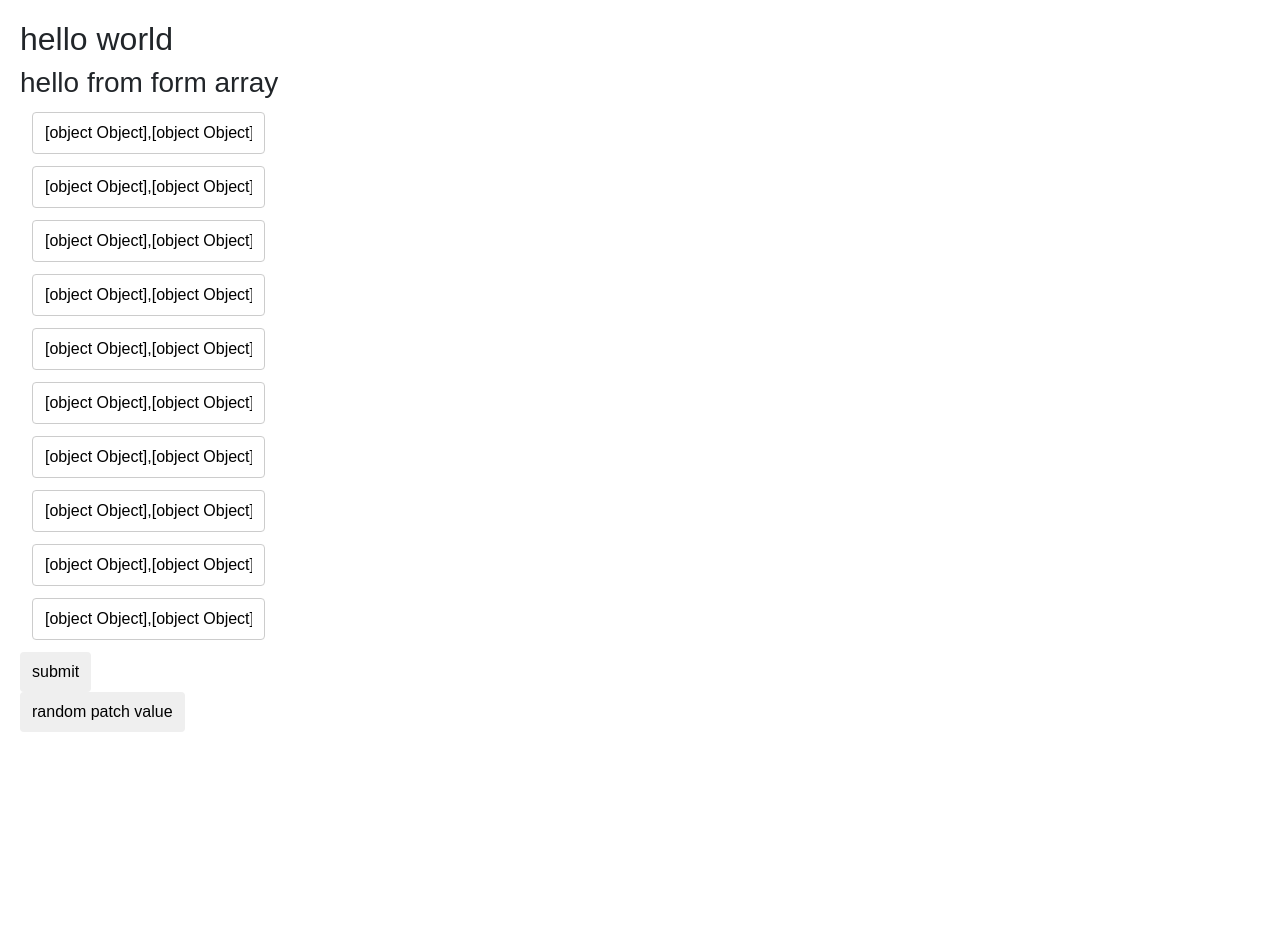
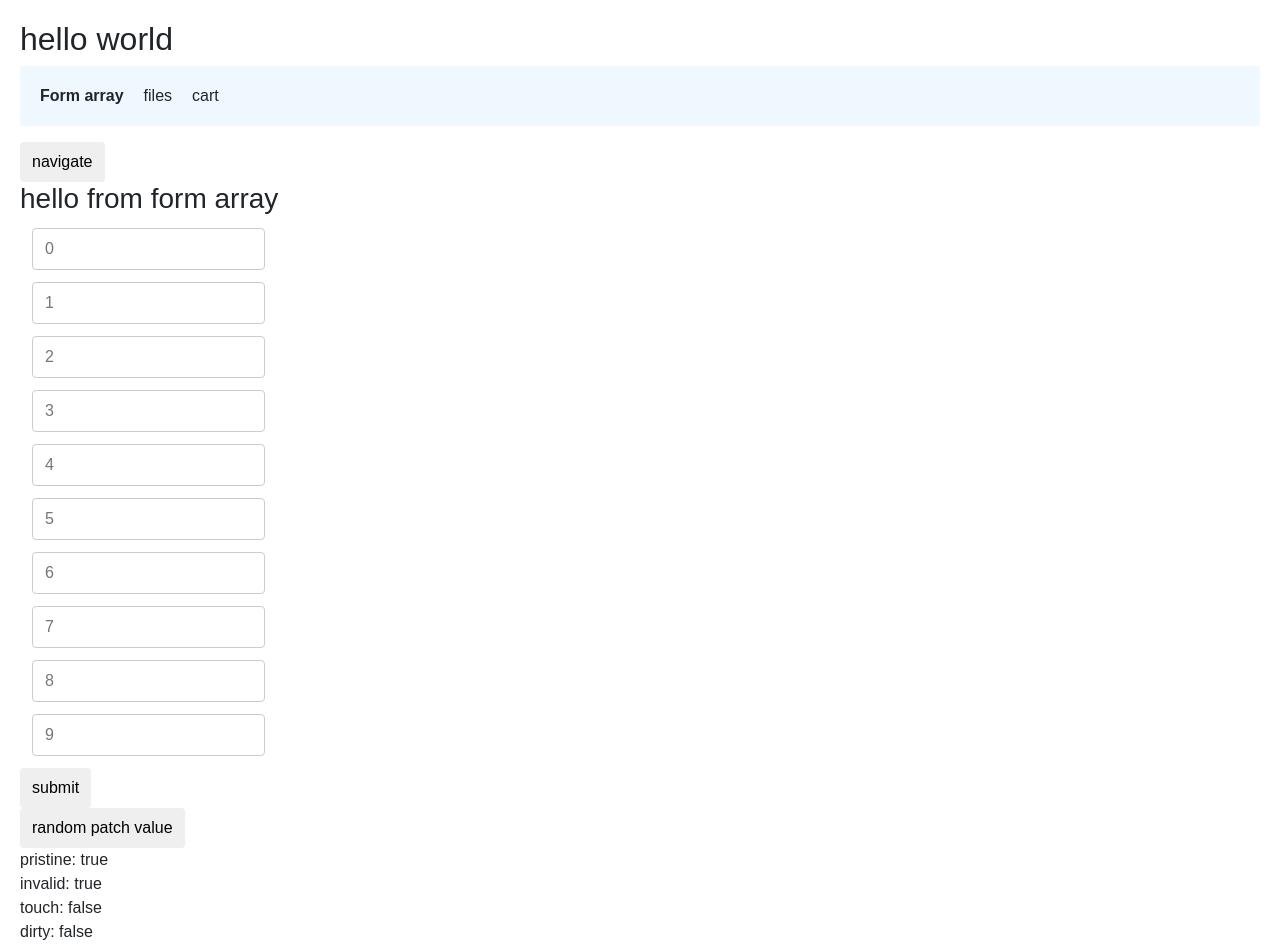
Before and after one commit to hocnguyen11092000/angular-17, an Angular app: page /form-array in a window 1280 px wide. Shown: the top 947 px of the page. Before the commit the page ends 800 px from the top, so only its background shows below. Built offline with nearby package versions, Linux system fonts and the light colour scheme.

Commit message:
add enum reset and clear errors

```diff
--- a/src/app/app.component.html
+++ b/src/app/app.component.html
@@ -1,13 +1,33 @@
 <h2>hello world</h2>
-<!-- <header>
-  <div class="header">
-    {{ cartService.quantity$$() }}
-    {{ duplicateQuantity$$() }}
-  </div>
-</header> -->
+<nav>
+  <ul>
+    <li
+      routerLink="form-array"
+      routerLinkActive="active"
+      [routerLinkActiveOptions]="{ exact: false }"
+    >
+      Form array
+    </li>
+    <li
+      routerLink="files"
+      routerLinkActive="active"
+      [routerLinkActiveOptions]="{ exact: true }"
+    >
+      files
+    </li>
+    <li
+      routerLink="cart"
+      routerLinkActive="active"
+      [routerLinkActiveOptions]="{ exact: true }"
+    >
+      cart
+    </li>
+  </ul>
+</nav>
+<button (click)="handleNavigate()">navigate</button>
 <router-outlet></router-outlet>
 
-<!-- <div>pristine: {{ someForm.pristine | json }}</div>
+<div>pristine: {{ someForm.pristine | json }}</div>
 <div>invalid: {{ someForm.invalid | json }}</div>
 <div>touch: {{ someForm.touched | json }}</div>
 <div>dirty: {{ someForm.dirty | json }}</div>
@@ -109,4 +129,7 @@
 <div style="display: flex; gap: 4px; margin-top: 8px">
   <button (click)="handleClearValidator()">clear validators</button>
   <button (click)="handleAddValidator()">add validators</button>
-</div> -->
+  <button (click)="handleResetForm()">reset form</button>
+  <button (click)="handleClearErrors()">clear errors</button>
+  <button (click)="handleMarkAsPristine()">markAsPristine</button>
+</div>
--- a/src/app/app.component.scss
+++ b/src/app/app.component.scss
@@ -17,3 +17,23 @@
   align-items: center;
   padding: 0 16px;
 }
+
+nav {
+  ul {
+    display: flex;
+    gap: 20px;
+    align-items: center;
+    height: 60px;
+    background-color: aliceblue;
+    padding: 0 20px;
+
+    li {
+      list-style: none;
+      cursor: pointer;
+    }
+  }
+}
+
+.active {
+  font-weight: bold;
+}
--- a/src/app/app.component.ts
+++ b/src/app/app.component.ts
@@ -1,7 +1,5 @@
+import { CommonModule } from '@angular/common';
 import { Component, OnInit, computed, effect, inject } from '@angular/core';
-import { CommonModule } from '@angular/common';
-import { RouterOutlet } from '@angular/router';
-import * as _ from 'lodash';
 import {
   FormArray,
   FormControl,
@@ -10,14 +8,16 @@ import {
   ReactiveFormsModule,
   Validators,
 } from '@angular/forms';
+import { ActivatedRoute, Router, RouterModule } from '@angular/router';
+import { CartService } from '../components/cart/cart.service';
+import { FormAction } from '../enums/form.enum';
 import { FormHelper } from '../helpers/form.helper';
-import { FormAction } from '../enums/form.enum';
-import { CartService } from '../components/cart/cart.service';
+import { map } from 'rxjs';
 
 @Component({
   selector: 'app-root',
   standalone: true,
-  imports: [CommonModule, RouterOutlet, ReactiveFormsModule],
+  imports: [CommonModule, ReactiveFormsModule, RouterModule],
   templateUrl: './app.component.html',
   styleUrl: './app.component.scss',
 })
@@ -42,6 +42,9 @@ export class AppComponent implements OnInit {
   };
 
   //#region inject services
+  private readonly activateRoute = inject(ActivatedRoute);
+  private readonly router = inject(Router);
+
   readonly cartService = inject(CartService);
   readonly someForm = inject(NonNullableFormBuilder).group({
     name: ['', [Validators.required]],
@@ -66,7 +69,15 @@ export class AppComponent implements OnInit {
     return this.cartService.quantity$$() * 2;
   });
 
-  ngOnInit(): void {}
+  ngOnInit(): void {
+    // this.activateRoute.queryParams.subscribe(console.log);
+    // this.router.navigate(['.'], {
+    //   queryParams: { test: 'âfafaf' },
+    //   relativeTo: this.activateRoute,
+    // });
+
+    console.log(this.someForm);
+  }
 
   //#region getter, setter
   get cartControls() {
@@ -99,6 +110,8 @@ export class AppComponent implements OnInit {
         },
       }
     );
+
+    console.log(this.someForm);
   }
 
   handleAddValidator() {
@@ -109,5 +122,29 @@ export class AppComponent implements OnInit {
       { updateValueAndValidity: true, formStatus: { markAsDirty: true } }
     );
   }
+
+  handleResetForm() {
+    FormHelper.mutateForm(this.someForm, FormAction.Reset);
+    console.log(this.someForm);
+  }
+
+  handleClearErrors() {
+    FormHelper.mutateForm(this.someForm, FormAction.ClearErrors);
+    console.log(this.someForm);
+  }
+
+  handleMarkAsPristine() {
+    FormHelper.mutateForm(this.someForm, FormAction.Pristine, undefined, {
+      updateValueAndValidity: true,
+    });
+    console.log(this.someForm);
+  }
+
+  handleNavigate() {
+    this.router.navigate(['.'], {
+      queryParams: { test: Math.random() },
+      relativeTo: this.activateRoute,
+    });
+  }
   //#endregion form handling
 }
--- a/src/app/app.routes.ts
+++ b/src/app/app.routes.ts
@@ -1,10 +1,12 @@
 import { Routes } from '@angular/router';
+import { canLeavate } from '../guards/can-deactivate.guard';
 
 export const routes: Routes = [
   {
     path: 'cart',
     loadComponent: async () =>
       (await import('../components/cart/cart.component')).CartComponent,
+    canDeactivate: [canLeavate],
   },
   {
     path: 'form-array',
--- a/src/components/cart/cart.component.ts
+++ b/src/components/cart/cart.component.ts
@@ -1,11 +1,14 @@
 import {
   ChangeDetectionStrategy,
   Component,
+  HostListener,
+  OnInit,
   inject,
   signal,
 } from '@angular/core';
 import _ from 'lodash';
 import { CartService } from './cart.service';
+import { ActivatedRoute, Router } from '@angular/router';
 
 @Component({
   selector: 'app-cart',
@@ -26,6 +29,11 @@ import { CartService } from './cart.service';
     </style>
 
     <h2>hello from cart component</h2>
+    <header>
+      <div class="header">
+        {{ cartServices.quantity$$() }}
+      </div>
+    </header>
 
     <div class="product-container">
       @for (item of products$$(); let idx = $index; track idx) {
@@ -45,7 +53,16 @@ import { CartService } from './cart.service';
   changeDetection: ChangeDetectionStrategy.OnPush,
   standalone: true,
 })
-export class CartComponent {
+export class CartComponent implements OnInit {
+  isChanged = true;
+
+  @HostListener('window:beforeunload', ['$event'])
+  doSomething(event: BeforeUnloadEvent) {
+    if (this.isChanged) {
+      event.preventDefault();
+    }
+  }
+
   //#region signals
   products$$ = signal([
     {
@@ -63,8 +80,19 @@ export class CartComponent {
   ]);
   //#endregion signals
 
+  private readonly activateRoute = inject(ActivatedRoute);
+  private readonly router = inject(Router);
+
+  ngOnInit(): void {
+    this.activateRoute.queryParams.subscribe(console.log);
+    this.router.navigate(['.'], {
+      queryParams: { test: 'âfafaf' },
+      relativeTo: this.activateRoute,
+    });
+  }
+
   //#region inject services
-  private readonly cartServices = inject(CartService);
+  readonly cartServices = inject(CartService);
   //#endregion inject services
 
   handleAddToCart(item: any) {
--- a/src/components/form-array/form-array.component.ts
+++ b/src/components/form-array/form-array.component.ts
@@ -52,12 +52,7 @@ export class FormArrayComponent implements OnInit {
   }
 
   addFormArray() {
-    this.array.push(
-      new FormControl([
-        { fileName: Math.random() },
-        { fileName: Math.random() },
-      ])
-    );
+    this.array.push(new FormControl([]));
   }
 
   handleSubmitForm() {
@@ -70,8 +65,6 @@ export class FormArrayComponent implements OnInit {
   handleRandomPatchValue() {
     const randomNumber = Math.floor(Math.random() * 10);
 
-    this.array.at(randomNumber).patchValue({
-      fileName: randomNumber,
-    });
+    this.array.at(randomNumber).patchValue({});
   }
 }
--- a/src/enums/form.enum.ts
+++ b/src/enums/form.enum.ts
@@ -6,4 +6,6 @@ export enum FormAction {
   Untouched = 'untouched',
   AddValidators = 'addValidators',
   ClearValidators = 'clearValidators',
+  Reset = 'reset',
+  ClearErrors = 'clearErrors',
 }
--- /dev/null
+++ b/src/guards/can-deactivate.guard.ts
@@ -0,0 +1,14 @@
+import { CanDeactivateFn } from '@angular/router';
+import { Observable } from 'rxjs';
+
+export const canLeavate: CanDeactivateFn<any> = (
+  component: any
+): Observable<boolean> | boolean => {
+  if (component?.isChanged) {
+    return confirm(
+      'Are you sure you want to leave this page? If you do, any unsaved changes will be lost.'
+    );
+  }
+
+  return true;
+};
--- a/src/helpers/form.helper.ts
+++ b/src/helpers/form.helper.ts
@@ -33,6 +33,12 @@ export class FormHelper {
           break;
         case FormAction.Untouched:
           form.markAsTouched();
+          break;
+        case FormAction.Reset:
+          form.reset(_.get(options, 'resetValue', undefined));
+          break;
+        case FormAction.ClearErrors:
+          form.setErrors(null);
           break;
         case FormAction.AddValidators:
           if (config) {
--- a/src/interfaces/form-hepler.interface.ts
+++ b/src/interfaces/form-hepler.interface.ts
@@ -7,6 +7,7 @@ export interface IFormHelperOptions {
     markAsDirty?: boolean;
     markAsPristine?: boolean;
   };
+  resetValue?: Object | undefined;
 }
 
 export interface IUpdateValidityOptions {
```
